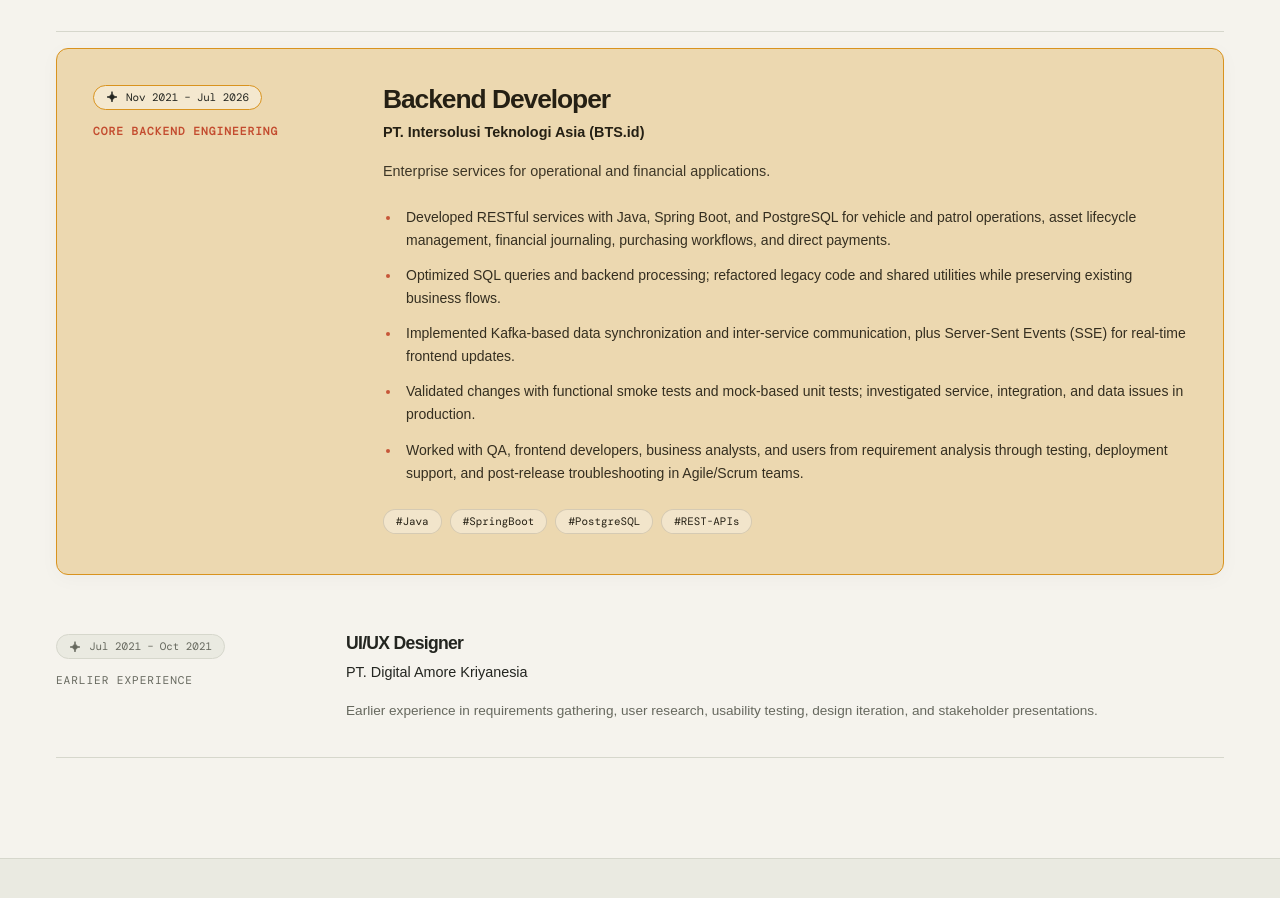
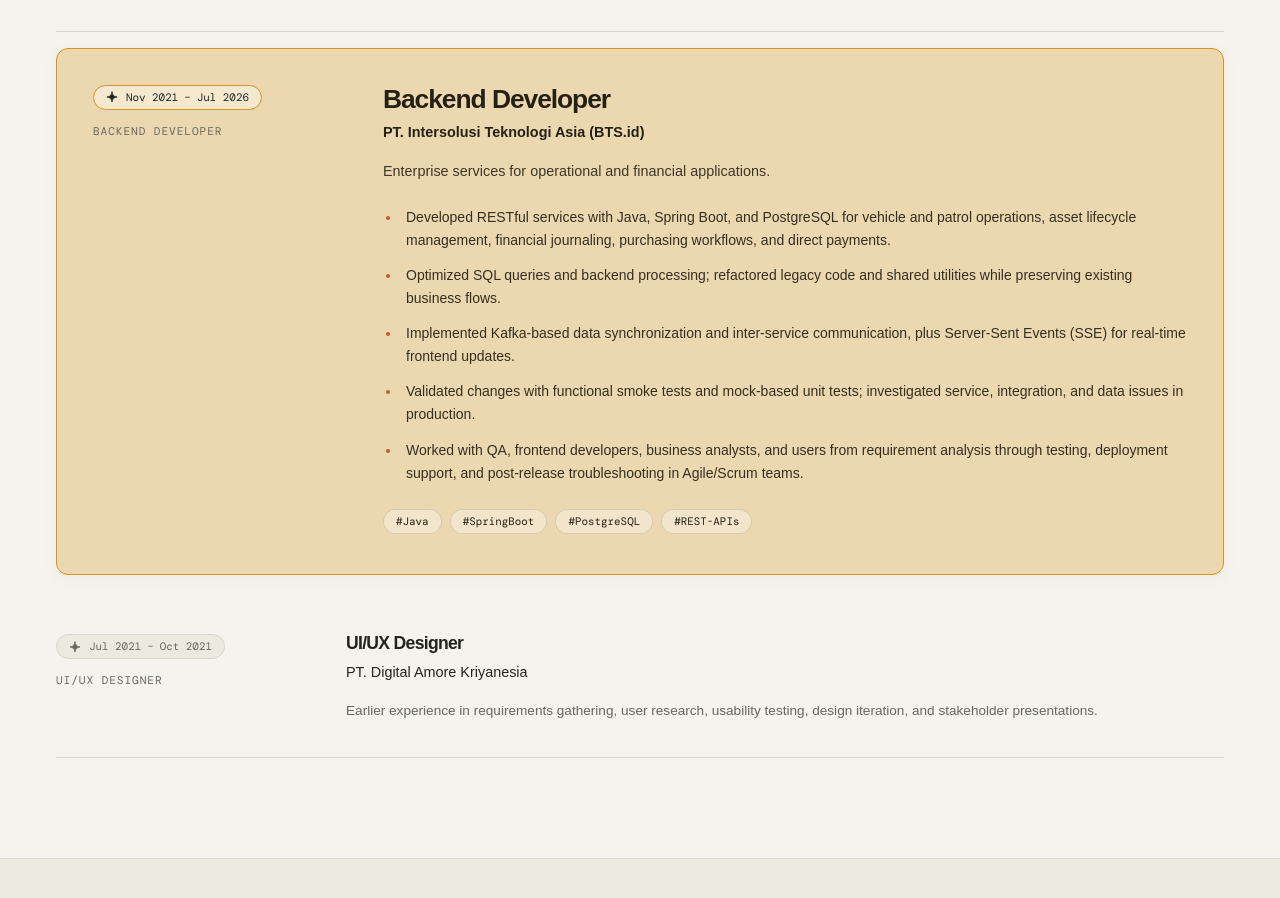
Before and after one commit to undetakerize/portfolio-dz, a Vue app in the folder portfolio/: page / in a window 1280 px wide. Shown: the part 1200-2098 px from the top of the page. Built offline with nearby package versions, Linux system fonts and the light colour scheme.

Commit message:
fix(portfolio): use actual job role in career card eyebrow instead of artificial category

```diff
--- a/portfolio/src/components/CareerExperience.vue
+++ b/portfolio/src/components/CareerExperience.vue
@@ -25,9 +25,7 @@
               <time :datetime="job.start">{{ job.period.split(' – ')[0] }}</time> – <time :datetime="job.end">{{ job.period.split(' – ')[1] }}</time>
             </span>
           </p>
-          <p class="eyebrow" :class="index === 0 ? 'career-category-lead' : 'muted'">
-            {{ index === 0 ? 'CORE BACKEND ENGINEERING' : 'EARLIER EXPERIENCE' }}
-          </p>
+          <p class="eyebrow muted">{{ job.role.toUpperCase() }}</p>
         </div>
         <div class="career-content">
           <h3>{{ job.role }}</h3>
--- a/portfolio/src/style.css
+++ b/portfolio/src/style.css
@@ -130,7 +130,6 @@
   .career-entry-highlight .career-summary { color: var(--ochre-card-ink); opacity: .88; }
   .career-entry-highlight .career-highlights { color: var(--ochre-card-ink); opacity: .92; }
   .career-entry-highlight .career-highlights li::marker { color: var(--accent); }
-  .career-category-lead { color: var(--accent); font-weight: 600; letter-spacing: .09em; }
   .career-tags { display: flex; flex-wrap: wrap; gap: 8px; margin-top: 24px; }
   .career-entry-highlight .career-tags .pill-badge { background: rgb(255 255 255 / .35); border-color: rgb(0 0 0 / .12); color: var(--ochre-card-ink); }
   :root[data-theme='dark'] .career-entry-highlight .career-tags .pill-badge { background: rgb(0 0 0 / .25); border-color: rgb(255 255 255 / .12); color: var(--ochre-card-ink); }
```
